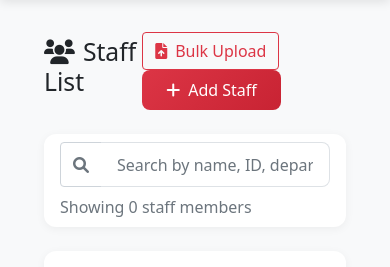
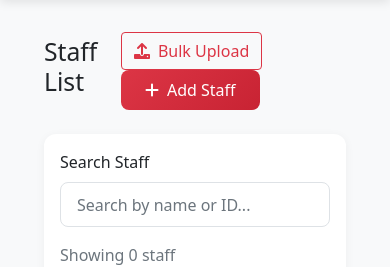
Before and after one commit to naturalwaves/attendance-system, a Flask app: page /staff in a window 390 px wide. Shown: the part 66-333 px from the top of the page. Run offline with Flask 3, Linux system fonts and the light colour scheme; the visitor is signed in with stand-in values (Sample User, id 1); data that the repository does not hold is empty; some libraries are stand-ins or nearby versions.

Commit message:
Update staff.html

```diff
--- a/templates/staff.html
+++ b/templates/staff.html
@@ -4,31 +4,40 @@
 
 {% block content %}
 <div class="d-flex justify-content-between align-items-center mb-4">
-    <h2><i class="fas fa-users me-2"></i>Staff List</h2>
-    {% if current_user.role in ['super_admin', 'school_admin'] %}
+    <h2>Staff List</h2>
     <div>
+        {% if current_user.role == 'super_admin' or current_user.role == 'school_admin' %}
         <a href="{{ url_for('bulk_upload') }}" class="btn btn-outline-primary me-2">
-            <i class="fas fa-file-upload me-2"></i>Bulk Upload
+            <i class="fas fa-upload me-2"></i>Bulk Upload
         </a>
         <a href="{{ url_for('add_staff') }}" class="btn btn-primary">
             <i class="fas fa-plus me-2"></i>Add Staff
         </a>
+        {% endif %}
     </div>
-    {% endif %}
 </div>
 
-<!-- Search Box -->
+<!-- Filters -->
 <div class="card mb-4">
-    <div class="card-body py-2">
-        <div class="row align-items-center">
-            <div class="col-md-6">
-                <div class="input-group">
-                    <span class="input-group-text bg-white"><i class="fas fa-search text-muted"></i></span>
-                    <input type="text" id="staffSearch" class="form-control border-start-0" placeholder="Search by name, ID, department, or school...">
-                </div>
+    <div class="card-body">
+        <div class="row g-3 align-items-end">
+            {% if current_user.role == 'super_admin' %}
+            <div class="col-md-4">
+                <label class="form-label">Filter by Organization</label>
+                <select id="organizationFilter" class="form-select" onchange="filterByOrganization()">
+                    <option value="">All Organizations</option>
+                    {% for org in organizations %}
+                    <option value="{{ org.id }}" {% if selected_organization == org.id %}selected{% endif %}>{{ org.name }}</option>
+                    {% endfor %}
+                </select>
             </div>
-            <div class="col-md-6 text-md-end mt-2 mt-md-0">
-                <span class="text-muted" id="searchResults">Showing {{ staff_with_status|length }} staff members</span>
+            {% endif %}
+            <div class="col-md-4">
+                <label class="form-label">Search Staff</label>
+                <input type="text" id="searchInput" class="form-control" placeholder="Search by name or ID..." onkeyup="searchStaff()">
+            </div>
+            <div class="col-md-4">
+                <span class="text-muted" id="staffCount">Showing {{ staff|length }} staff</span>
             </div>
         </div>
     </div>
@@ -45,107 +54,95 @@
                         <th>Branch</th>
                         <th>Department</th>
                         <th>Status</th>
-                        <th>Active</th>
-                        {% if current_user.role in ['super_admin', 'school_admin'] %}
                         <th>Actions</th>
-                        {% endif %}
                     </tr>
                 </thead>
                 <tbody>
-                    {% for item in staff_with_status %}
-                    <tr class="staff-row"
-                        data-id="{{ item.staff.id }}"
-                        data-staff-id="{{ item.staff.staff_id }}"
-                        data-name="{{ item.staff.name }}"
-                        data-department="{{ item.staff.department }}"
-                        data-school-id="{{ item.staff.school_id }}"
-                        data-is-active="{{ 'true' if item.staff.is_active else 'false' }}">
-                        <td class="staff-id">{{ item.staff.staff_id }}</td>
-                        <td class="staff-name">{{ item.staff.name }}</td>
-                        <td class="staff-school">{{ item.staff.school.short_name or item.staff.school.name }}</td>
-                        <td class="staff-dept">{{ item.staff.department }}</td>
-                        <td><span class="badge bg-{{ item.status_color }}">{{ item.status }}</span></td>
+                    {% for s in staff %}
+                    <tr data-name="{{ s.name|lower }}" data-id="{{ s.staff_id|lower }}" data-org="{{ s.school.organization_id }}">
+                        <td>{{ s.staff_id }}</td>
+                        <td>{{ s.name }}</td>
+                        <td>{{ s.school.name }}</td>
+                        <td>{{ s.department or '-' }}</td>
                         <td>
-                            <span class="badge bg-{{ 'success' if item.staff.is_active else 'secondary' }}">
-                                {{ 'Yes' if item.staff.is_active else 'No' }}
-                            </span>
+                            {% if s.is_active %}
+                            <span class="badge bg-success">Active</span>
+                            {% else %}
+                            <span class="badge bg-secondary">Inactive</span>
+                            {% endif %}
                         </td>
-                        {% if current_user.role in ['super_admin', 'school_admin'] %}
                         <td>
-                            <button type="button" class="btn btn-sm btn-outline-primary edit-btn" title="Edit">
+                            <button class="btn btn-sm btn-outline-primary me-1" onclick="editStaff({{ s.id }}, '{{ s.staff_id }}', '{{ s.name }}', '{{ s.department }}', {{ s.school_id }}, {{ s.school.organization_id }}, {{ s.is_active|lower }})" title="Edit">
                                 <i class="fas fa-edit"></i>
                             </button>
-                            <a href="{{ url_for('toggle_staff', id=item.staff.id) }}" class="btn btn-sm btn-outline-{{ 'warning' if item.staff.is_active else 'success' }}" title="{{ 'Deactivate' if item.staff.is_active else 'Activate' }}">
-                                <i class="fas fa-{{ 'pause' if item.staff.is_active else 'play' }}"></i>
+                            <a href="{{ url_for('toggle_staff', id=s.id) }}" class="btn btn-sm btn-outline-warning me-1" title="{% if s.is_active %}Deactivate{% else %}Activate{% endif %}">
+                                <i class="fas fa-{% if s.is_active %}ban{% else %}check{% endif %}"></i>
                             </a>
-                            {% if current_user.role == 'super_admin' %}
-                            <a href="{{ url_for('delete_staff', id=item.staff.id) }}" class="btn btn-sm btn-outline-danger" onclick="return confirm('Delete this staff member?')" title="Delete">
+                            <a href="{{ url_for('delete_staff', id=s.id) }}" class="btn btn-sm btn-outline-danger" onclick="return confirm('Are you sure you want to delete this staff?')" title="Delete">
                                 <i class="fas fa-trash"></i>
                             </a>
-                            {% endif %}
                         </td>
-                        {% endif %}
                     </tr>
                     {% endfor %}
                 </tbody>
             </table>
         </div>
-
-        <div class="text-center py-4 d-none" id="noResults">
-            <i class="fas fa-search fa-3x text-muted mb-3"></i>
-            <p class="text-muted">No staff members found matching your search.</p>
-        </div>
     </div>
 </div>
 
-<!-- Edit Staff Modal -->
-<div class="modal fade" id="editModal" tabindex="-1" aria-labelledby="editModalLabel" aria-hidden="true">
+<!-- Edit Modal -->
+<div class="modal fade" id="editModal" tabindex="-1">
     <div class="modal-dialog">
         <div class="modal-content">
             <div class="modal-header">
-                <h5 class="modal-title" id="editModalLabel"><i class="fas fa-edit me-2"></i>Edit Staff</h5>
-                <button type="button" class="btn-close" data-bs-dismiss="modal" aria-label="Close"></button>
+                <h5 class="modal-title">Edit Staff</h5>
+                <button type="button" class="btn-close" data-bs-dismiss="modal"></button>
             </div>
             <form id="editForm" method="POST">
                 <div class="modal-body">
                     <div class="mb-3">
-                        <label for="editStaffId" class="form-label">Staff ID</label>
-                        <input type="text" class="form-control" id="editStaffId" name="staff_sid" required>
+                        <label class="form-label">Staff ID</label>
+                        <input type="text" name="staff_id" id="editStaffId" class="form-control" required>
                     </div>
-
                     <div class="mb-3">
-                        <label for="editName" class="form-label">Name</label>
-                        <input type="text" class="form-control" id="editName" name="name" required>
+                        <label class="form-label">Name</label>
+                        <input type="text" name="name" id="editName" class="form-control" required>
                     </div>
-
+                    {% if current_user.role == 'super_admin' %}
                     <div class="mb-3">
-                        <label for="editSchool" class="form-label">Branch</label>
-                        <select class="form-select" id="editSchool" name="school_id" required>
-                            {% for school in schools %}
-                            <option value="{{ school.id }}">{{ school.name }}</option>
+                        <label class="form-label">Organization</label>
+                        <select id="editOrganization" class="form-select" onchange="loadBranchesForEdit()" required>
+                            <option value="">Select Organization...</option>
+                            {% for org in organizations %}
+                            <option value="{{ org.id }}">{{ org.name }}</option>
                             {% endfor %}
                         </select>
-                        <small class="text-muted">Changing branch will update available departments</small>
                     </div>
-
+                    {% endif %}
                     <div class="mb-3">
-                        <label for="editDepartment" class="form-label">Department</label>
-                        <select class="form-select" id="editDepartment" name="department" required>
-                            <option value="">Loading departments...</option>
+                        <label class="form-label">Branch</label>
+                        <select name="school_id" id="editSchool" class="form-select" onchange="loadDepartmentsForEdit()" required>
+                            <option value="">Select Branch...</option>
+                            {% for school in schools %}
+                            <option value="{{ school.id }}" data-org="{{ school.organization_id }}">{{ school.name }}</option>
+                            {% endfor %}
+                        </select>
+                        <small class="text-muted">Select {% if current_user.role == 'super_admin' %}organization then {% endif %}branch to load departments</small>
+                    </div>
+                    <div class="mb-3">
+                        <label class="form-label">Department</label>
+                        <select name="department" id="editDepartment" class="form-select" required>
+                            <option value="">Select department...</option>
                         </select>
                     </div>
-
-                    <div class="mb-3">
-                        <label for="editActive" class="form-label">Status</label>
-                        <select class="form-select" id="editActive" name="is_active">
-                            <option value="true">Active</option>
-                            <option value="false">Inactive</option>
-                        </select>
+                    <div class="mb-3 form-check">
+                        <input type="checkbox" name="is_active" id="editActive" class="form-check-input">
+                        <label class="form-check-label" for="editActive">Active</label>
                     </div>
                 </div>
                 <div class="modal-footer">
                     <button type="button" class="btn btn-secondary" data-bs-dismiss="modal">Cancel</button>
-                    <button type="submit" class="btn btn-primary"><i class="fas fa-save me-2"></i>Save Changes</button>
+                    <button type="submit" class="btn btn-primary">Save Changes</button>
                 </div>
             </form>
         </div>
@@ -153,110 +150,199 @@
 </div>
 
 <script>
-// Search functionality
-document.getElementById('staffSearch').addEventListener('input', function() {
-    const searchTerm = this.value.toLowerCase();
-    const rows = document.querySelectorAll('.staff-row');
+// Store all branches for filtering
+const allBranches = [
+    {% for school in schools %}
+    { id: {{ school.id }}, name: "{{ school.name }}", org_id: {{ school.organization_id }} },
+    {% endfor %}
+];
+
+function filterByOrganization() {
+    const orgId = document.getElementById('organizationFilter').value;
+    const currentUrl = new URL(window.location.href);
+
+    if (orgId) {
+        currentUrl.searchParams.set('organization_id', orgId);
+    } else {
+        currentUrl.searchParams.delete('organization_id');
+    }
+
+    window.location.href = currentUrl.toString();
+}
+
+function searchStaff() {
+    const input = document.getElementById('searchInput').value.toLowerCase();
+    const rows = document.querySelectorAll('#staffTable tbody tr');
     let visibleCount = 0;
 
     rows.forEach(row => {
-        const id = row.querySelector('.staff-id').textContent.toLowerCase();
-        const name = row.querySelector('.staff-name').textContent.toLowerCase();
-        const school = row.querySelector('.staff-school').textContent.toLowerCase();
-        const dept = row.querySelector('.staff-dept').textContent.toLowerCase();
+        const name = row.getAttribute('data-name');
+        const id = row.getAttribute('data-id');
 
-        const matches = id.includes(searchTerm) ||
-                       name.includes(searchTerm) ||
-                       school.includes(searchTerm) ||
-                       dept.includes(searchTerm);
-
-        row.style.display = matches ? '' : 'none';
-        if (matches) visibleCount++;
+        if (name.includes(input) || id.includes(input)) {
+            row.style.display = '';
+            visibleCount++;
+        } else {
+            row.style.display = 'none';
+        }
     });
 
-    document.getElementById('searchResults').textContent =
-        visibleCount === {{ staff_with_status|length }}
-            ? 'Showing {{ staff_with_status|length }} staff members'
-            : 'Showing ' + visibleCount + ' of {{ staff_with_status|length }} staff members';
+    document.getElementById('staffCount').textContent = `Showing ${visibleCount} staff`;
+}
 
-    document.getElementById('noResults').classList.toggle('d-none', visibleCount > 0);
-    document.getElementById('staffTable').classList.toggle('d-none', visibleCount === 0);
-});
+function editStaff(id, staffId, name, department, schoolId, orgId, isActive) {
+    document.getElementById('editForm').action = `/staff/edit/${id}`;
+    document.getElementById('editStaffId').value = staffId;
+    document.getElementById('editName').value = name;
+    document.getElementById('editActive').checked = isActive;
 
-// Load departments for a branch
-function loadDepartments(branchId, currentDepartment = null) {
+    {% if current_user.role == 'super_admin' %}
+    // Set organization first
+    const orgSelect = document.getElementById('editOrganization');
+    orgSelect.value = orgId;
+
+    // Filter branches by organization
+    loadBranchesForEdit(schoolId);
+    {% else %}
+    document.getElementById('editSchool').value = schoolId;
+    loadDepartmentsForEdit(department);
+    {% endif %}
+
+    new bootstrap.Modal(document.getElementById('editModal')).show();
+}
+
+{% if current_user.role == 'super_admin' %}
+function loadBranchesForEdit(preselectedBranchId = null) {
+    const orgId = document.getElementById('editOrganization').value;
+    const branchSelect = document.getElementById('editSchool');
     const deptSelect = document.getElementById('editDepartment');
-    deptSelect.innerHTML = '<option value="">Loading...</option>';
+
+    // Clear current options
+    branchSelect.innerHTML = '<option value="">Select Branch...</option>';
+    deptSelect.innerHTML = '<option value="">Select department...</option>';
+
+    if (!orgId) return;
+
+    // Filter branches by organization
+    const filteredBranches = allBranches.filter(b => b.org_id == orgId);
+
+    filteredBranches.forEach(branch => {
+        const option = document.createElement('option');
+        option.value = branch.id;
+        option.textContent = branch.name;
+        option.setAttribute('data-org', branch.org_id);
+        branchSelect.appendChild(option);
+    });
+
+    // Preselect branch if provided
+    if (preselectedBranchId) {
+        branchSelect.value = preselectedBranchId;
+        loadDepartmentsForEdit();
+    }
+}
+{% endif %}
+
+function loadDepartmentsForEdit(preselectedDept = null) {
+    const branchId = document.getElementById('editSchool').value;
+    const deptSelect = document.getElementById('editDepartment');
+
+    if (!branchId) {
+        deptSelect.innerHTML = '<option value="">Select department...</option>';
+        return;
+    }
 
     fetch(`/api/branch-departments/${branchId}`)
         .then(response => response.json())
         .then(departments => {
-            if (departments.length > 0) {
-                deptSelect.innerHTML = departments.map(dept =>
-                    `<option value="${dept.name}" ${dept.name === currentDepartment ? 'selected' : ''}>${dept.name}</option>`
-                ).join('');
+            deptSelect.innerHTML = '<option value="">Select department...</option>';
+            departments.forEach(dept => {
+                const option = document.createElement('option');
+                option.value = dept.name;
+                option.textContent = dept.name;
+                deptSelect.appendChild(option);
+            });
 
-                // If current department not in list, add it as selected
-                if (currentDepartment && !departments.find(d => d.name === currentDepartment)) {
-                    deptSelect.innerHTML = `<option value="${currentDepartment}" selected>${currentDepartment}</option>` + deptSelect.innerHTML;
-                }
-            } else {
-                deptSelect.innerHTML = '<option value="">No departments found</option>';
+            // Preselect department if provided
+            if (preselectedDept) {
+                deptSelect.value = preselectedDept;
             }
-        })
-        .catch(error => {
-            console.error('Error loading departments:', error);
-            deptSelect.innerHTML = '<option value="">Error loading departments</option>';
         });
 }
 
-// Branch change in edit modal - reload departments
-document.getElementById('editSchool').addEventListener('change', function() {
-    loadDepartments(this.value);
-});
+// For edit modal - need to capture the department to preselect
+let currentEditDepartment = '';
 
-// Edit button click
-document.querySelectorAll('.edit-btn').forEach(btn => {
-    btn.addEventListener('click', function() {
-        const row = this.closest('tr');
-        const id = row.dataset.id;
-        const staffId = row.dataset.staffId;
-        const name = row.dataset.name;
-        const department = row.dataset.department;
-        const schoolId = row.dataset.schoolId;
-        const isActive = row.dataset.isActive;
+function editStaff(id, staffId, name, department, schoolId, orgId, isActive) {
+    document.getElementById('editForm').action = `/staff/edit/${id}`;
+    document.getElementById('editStaffId').value = staffId;
+    document.getElementById('editName').value = name;
+    document.getElementById('editActive').checked = isActive;
+    currentEditDepartment = department;
 
-        // Fill the form with current values
-        document.getElementById('editStaffId').value = staffId;
-        document.getElementById('editName').value = name;
+    {% if current_user.role == 'super_admin' %}
+    const orgSelect = document.getElementById('editOrganization');
+    orgSelect.value = orgId;
+    loadBranchesForEditWithDept(schoolId, department);
+    {% else %}
+    document.getElementById('editSchool').value = schoolId;
+    loadDepartmentsForEditWithDept(department);
+    {% endif %}
 
-        // Set school dropdown
-        const schoolSelect = document.getElementById('editSchool');
-        for (let i = 0; i < schoolSelect.options.length; i++) {
-            if (schoolSelect.options[i].value === schoolId) {
-                schoolSelect.selectedIndex = i;
-                break;
+    new bootstrap.Modal(document.getElementById('editModal')).show();
+}
+
+{% if current_user.role == 'super_admin' %}
+function loadBranchesForEditWithDept(preselectedBranchId, department) {
+    const orgId = document.getElementById('editOrganization').value;
+    const branchSelect = document.getElementById('editSchool');
+    const deptSelect = document.getElementById('editDepartment');
+
+    branchSelect.innerHTML = '<option value="">Select Branch...</option>';
+    deptSelect.innerHTML = '<option value="">Select department...</option>';
+
+    if (!orgId) return;
+
+    const filteredBranches = allBranches.filter(b => b.org_id == orgId);
+
+    filteredBranches.forEach(branch => {
+        const option = document.createElement('option');
+        option.value = branch.id;
+        option.textContent = branch.name;
+        option.setAttribute('data-org', branch.org_id);
+        branchSelect.appendChild(option);
+    });
+
+    if (preselectedBranchId) {
+        branchSelect.value = preselectedBranchId;
+        loadDepartmentsForEditWithDept(department);
+    }
+}
+{% endif %}
+
+function loadDepartmentsForEditWithDept(department) {
+    const branchId = document.getElementById('editSchool').value;
+    const deptSelect = document.getElementById('editDepartment');
+
+    if (!branchId) {
+        deptSelect.innerHTML = '<option value="">Select department...</option>';
+        return;
+    }
+
+    fetch(`/api/branch-departments/${branchId}`)
+        .then(response => response.json())
+        .then(departments => {
+            deptSelect.innerHTML = '<option value="">Select department...</option>';
+            departments.forEach(dept => {
+                const option = document.createElement('option');
+                option.value = dept.name;
+                option.textContent = dept.name;
+                deptSelect.appendChild(option);
+            });
+
+            if (department) {
+                deptSelect.value = department;
             }
-        }
-
-        // Load departments for the selected branch, then select current department
-        loadDepartments(schoolId, department);
-
-        // Set active dropdown
-        const activeSelect = document.getElementById('editActive');
-        if (isActive === 'true') {
-            activeSelect.selectedIndex = 0;
-        } else {
-            activeSelect.selectedIndex = 1;
-        }
-
-        // Set form action
-        document.getElementById('editForm').action = '/staff/edit/' + id;
-
-        // Show modal
-        const modal = new bootstrap.Modal(document.getElementById('editModal'));
-        modal.show();
-    });
-});
+        });
+}
 </script>
 {% endblock %}
```
